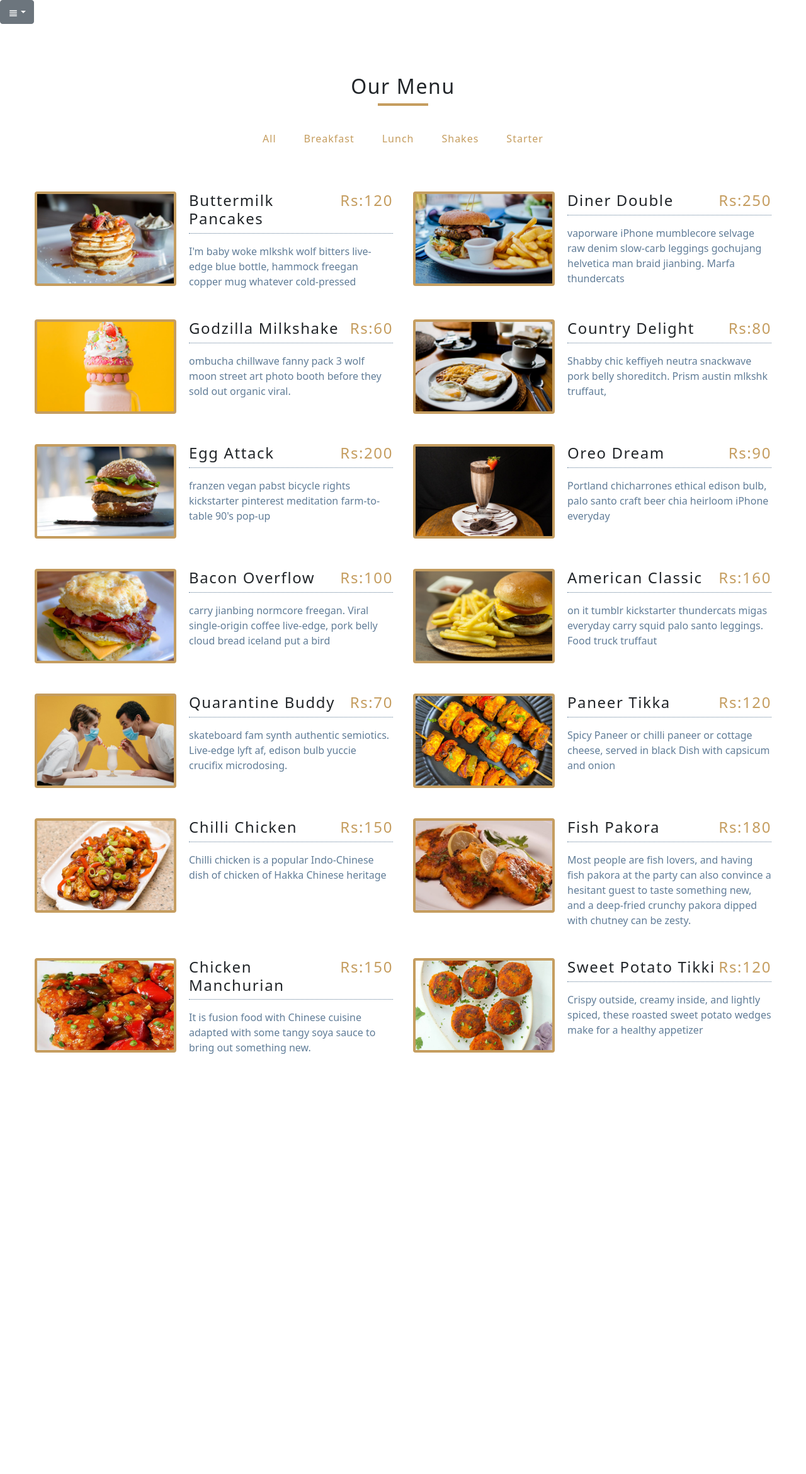
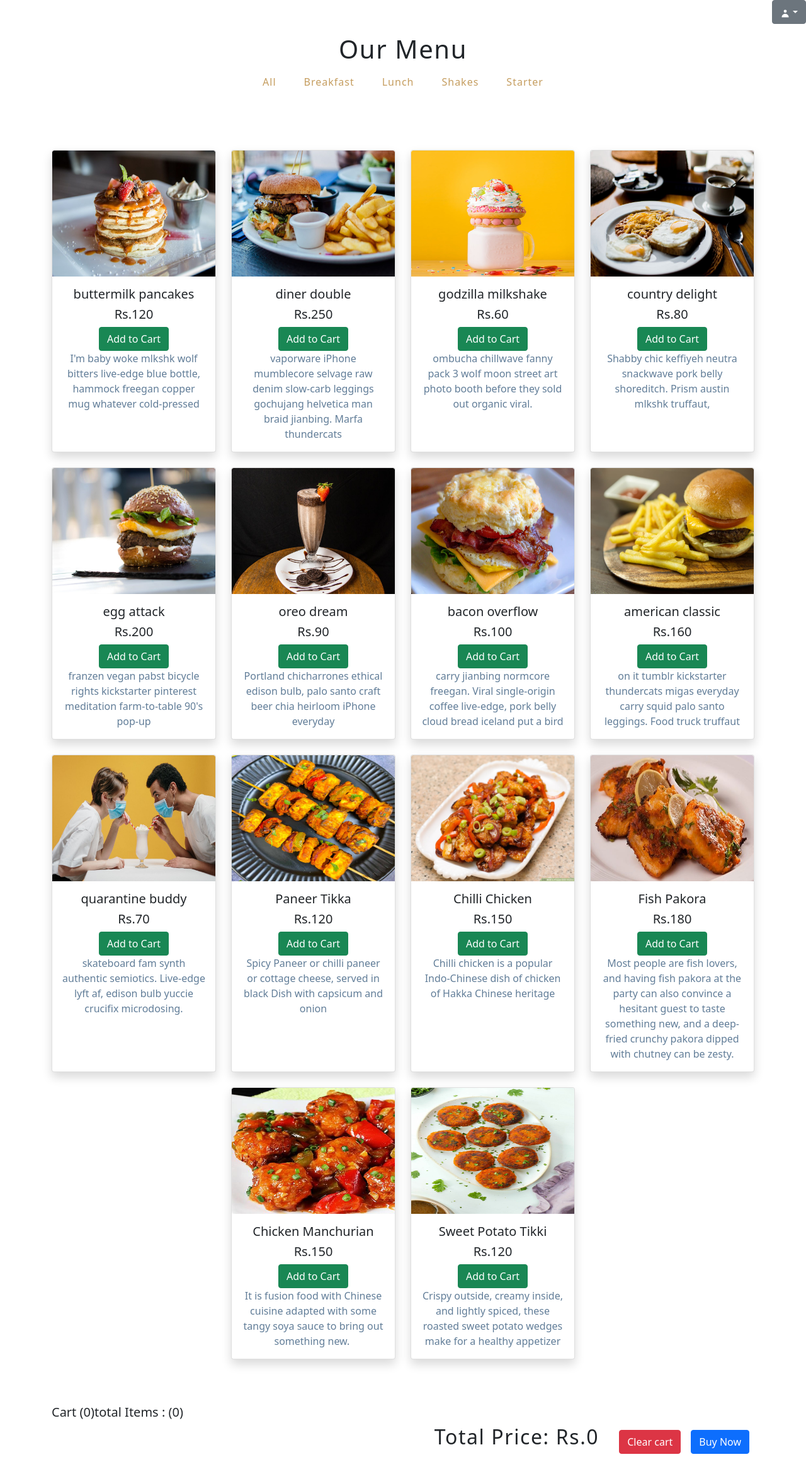
Before and after one commit to nadeem592/RestaurantApplication, a React (Create React App) app in the folder frontend/: page / in a window 1280 px wide. Shown: the whole page at 63% size. Before the commit the page ends 1755 px from the top, so only its background shows below. Built offline with nearby package versions, Linux system fonts and the light colour scheme.

Commit message:
Added items to cart

```diff
--- a/frontend/src/App.js
+++ b/frontend/src/App.js
@@ -1,53 +1,16 @@
-import React, { useState } from 'react';
-import Menu from './Components/Menu';
-import Categories from './Components/Categories';
-import items from './Components/data';
-import { Dropdown } from "react-bootstrap";
-import { HiOutlineViewList } from "react-icons/hi";
+import React from 'react';
+import Home from "./Components/Home"
+import Cart from "./Components/Cart"
+import { CartProvider } from "react-use-cart"
+const App = () => {
+  return (
+    <>
+    <CartProvider>
+    <Home/>
+    <Cart/>
+    </CartProvider>
 
-const allCategories = ["all", ...new Set(items.map((item) => item.category))];
-
-function App() {
-  const [menuItems, setMenuItems] = useState(items);
-  const [categories, setCategories] = useState(allCategories);
-
-  const filterItems = (category) => {
-    if (category === "all") {
-      setMenuItems(items);
-      return;
-    }
-    const newItems = items.filter((item) => item.category === category);
-    setMenuItems(newItems);
-  };
-
-  return (
-    <div>
-      <Dropdown>
-        <Dropdown.Toggle
-          variant="secondary"
-          id="dropdown-basic"
-          style={{ textAlign: "right" }}
-        >
-           <HiOutlineViewList />
-        </Dropdown.Toggle>
-
-        <Dropdown.Menu>
-          <Dropdown.Item href="#/action-1">Orders History</Dropdown.Item>
-          <Dropdown.Item href="#/action-2">Logout</Dropdown.Item>
-        </Dropdown.Menu>
-      </Dropdown>
-      <main>
-        <section className="menu section">
-          <div className="title">
-            <h2>our menu</h2>
-            <div className="underline"></div>
-          </div>
-          <Categories categories={categories} filterItems={filterItems} />
-          <Menu items={menuItems} />
-        </section>
-      </main>
-    </div>
+    </>
   );
-}
-
+};
 export default App;
--- /dev/null
+++ b/frontend/src/Components/Cart.js
@@ -0,0 +1,65 @@
+import React from 'react';
+import {useCart} from "react-use-cart";
+const Cart = () => {
+    const {
+        isEmpty,
+        totalUniqueItems,
+        items,
+        totalItems,
+        cartTotal,
+        updateItemQuantity,
+        removeItem,
+        emptyCart,
+    } = useCart();
+    // if(isEmpty) return <h1 className="text-center">Your cart is empty</h1>
+  return (
+  <div>
+    <section className='py-4 container'>
+        <div className='row justify-content-center'>
+            <div className='col-12'>
+                <h5>Cart ({totalUniqueItems})total Items : ({totalItems})</h5>
+                <table className="table table-light table-hover m-0">
+                    <tbody>
+                    {items.map((item,index) =>{
+                        return(
+                        <tr key={index}>
+                            <td>
+                                <img src={item.img} style={{height: '6rem'}}/>
+                            </td>
+                            <td>{item.title}</td>
+                            <td>{item.price}</td>
+                            <td>Quantity({item.quantity})</td>
+                            <td>
+                                <button
+                                className='btn btn-info ms-2'
+                                onClick={() => updateItemQuantity(item.id,item.quantity -1)}
+                                >-</button>
+                                <button
+                                className='btn btn-info ms-2'
+                                onClick={() => updateItemQuantity(item.id,item.quantity +1)}
+                                >+</button>
+                                <button className='btn btn-info ms-2'
+                                onClick={() => removeItem(item.id)}>removeItem</button>
+
+                            </td>
+                        </tr>
+                        )
+                    })}
+                    </tbody>
+                </table>
+            </div>
+            <div className='col-auto ms-auto'>
+                 <h2>Total price: Rs.{cartTotal}</h2>
+            </div>
+            <div className='col-auto'>
+              <button className='btn btn-danger m-2'
+              onClick={() => emptyCart()}
+              >Clear cart</button>
+              <button className='btn btn-primary m-2'>Buy Now</button>
+            </div>
+        </div>
+    </section>
+  </div>
+  );
+                };
+export default Cart;
--- /dev/null
+++ b/frontend/src/Components/Home.js
@@ -0,0 +1,65 @@
+import React from 'react';
+import Itemcard from './Itemcard';
+import menu from './data';
+import Categories from './Categories';
+import items from './data';
+import { useState } from 'react';
+import { Dropdown } from "react-bootstrap";
+import { HiUser } from "react-icons/hi";
+
+const allCategories = ["all", ...new Set(items.map((item) => item.category))];
+
+function Home() {
+  const [menuItems, setMenuItems] = useState(items);
+  const [categories, setCategories] = useState(allCategories);
+
+  const filterItems = (category) => {
+    if (category === "all") {
+      setMenuItems(items);
+      return;
+    }
+    const newItems = items.filter((item) => item.category === category);
+    setMenuItems(newItems);
+  };
+  return (
+      <>
+    <div align='right'>
+      <Dropdown>
+        <Dropdown.Toggle
+          variant="secondary"
+          id="dropdown-basic"
+          style={{ textAlign: "right" }}
+        >
+           <HiUser />
+        </Dropdown.Toggle>
+
+        <Dropdown.Menu>
+          <Dropdown.Item href="#/action-1" >Orders History</Dropdown.Item>
+          <Dropdown.Item href="#/action-2">Logout</Dropdown.Item>
+        </Dropdown.Menu>
+      </Dropdown>
+      </div>
+      <h1 className='text-center mt-3'>Our Menu</h1>
+      <Categories categories={categories} filterItems={filterItems} />
+
+      <section className="py-4 container">
+          <div className='row justify-content-center'>
+              {menu.map((item,index)=>{
+                  return(
+                    <Itemcard id={item.id}
+                     title={item.title}
+                     desc={item.desc}
+                     price={item.price}
+                     item={item}
+                      key={index}/>
+                  )
+              })}
+
+          </div>
+
+
+      </section>
+      </>
+  );
+};
+export  default Home;
--- /dev/null
+++ b/frontend/src/Components/Itemcard.js
@@ -0,0 +1,23 @@
+import React from 'react';
+import { useCart } from "react-use-cart"
+
+ const Itemcard = (props) => {
+      const { addItem } = useCart();
+  return (
+      <div className='col-11 col-md-6 col-lg-3 mx-0 mb-4'>
+          <div class="card p-0 overflow-hidden h-100 shadow">
+              <img src={require(`./images/item-${props.id}.jpeg`)} style={{'width':'100%','height':'200px'}} alt={props.title} class="card-img-top img-fluid"/>
+              <div class="card-body text-center">
+                <h5 class="card-title">{props.title}</h5>
+                <h5 class="card-title">Rs.{props.price}</h5>
+                <button class="btn btn-success"
+                 onClick={() =>addItem(props.item)}
+                 >Add to Cart</button>
+                 <p class="card-text">{props.desc}</p>
+
+              </div>
+          </div>
+      </div>
+  );
+};
+export default Itemcard;
```
